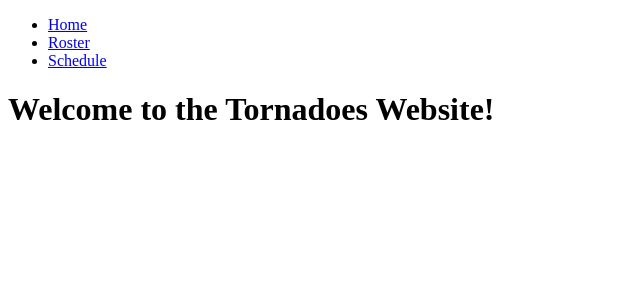
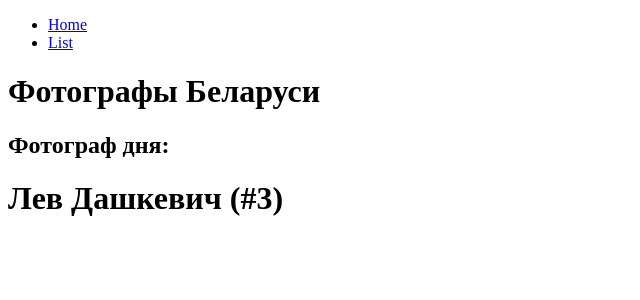
Before and after one commit to Blooife/rpi_laba2, a React (Create React App) app: page / in a window 1280 px wide. Shown: the top 300 px of the page, without its empty margins (0-640 px from the left). Built offline with nearby package versions, Linux system fonts and the light colour scheme.

Commit message:
beginning

```diff
--- a/src/App.js
+++ b/src/App.js
@@ -1,100 +1,88 @@
 //import './App.css';
 //import Home from "./pages/Home";
-import {BrowserRouter, RedirectFunction, Route, Routes,Link} from "react-router-dom";
+import {BrowserRouter, useParams, Route, Routes,Link} from "react-router-dom";
 //import NavigationBar from "./components/Navigation/NavigationBar";
 //import Architects from "./pages/Architects";
 //import Architect from "./pages/Architect";
 
-const PlayerAPI = {
-  players: [
-    { number: 1, name: "Ben Blocker", position: "G" },
-    { number: 2, name: "Dave Defender", position: "D" },
-    { number: 3, name: "Sam Sweeper", position: "D" },
-    { number: 4, name: "Matt Midfielder", position: "M" },
-    { number: 5, name: "William Winger", position: "M" },
-    { number: 6, name: "Fillipe Forward", position: "F" }
+const PhotographersAPI = {
+  photographers: [
+    { number: 1, name: "Антон Мотолько"},
+    { number: 2, name: "Бенедикт Генрик Тышкевич"},
+    { number: 3, name: "Лев Дашкевич"},
+    { number: 4, name: "Сергей Колтович"},
+    { number: 5, name: "Ян Булгак"},
+
   ],
-  all: function() { return this.players},
-  get: function(id) {
-    const isPlayer = p => p.number === id
-    return this.players.find(isPlayer)
-  }
+  all: function() { return this.photographers},
 }
 
-// The FullRoster iterates over all of the players and creates
-// a link to their profile page.
-const FullRoster = () => (
+
+function Card(){
+    const params = useParams();
+    const id = params.number;
+
+    const photographer = PhotographersAPI.photographers.find(p=>p.number == id);
+    if(photographer===undefined){
+    return <div>Sorry, but the photographer was not found</div>
+    }
+    return (
+    <div>
+      <h1>{photographer.name} (#{photographer.number})</h1>
+      <Link to='/List'>Вернуться к списку</Link>
+    </div>
+    );
+}
+
+const List = () => (
   <div>
     <ul>
       {
-        PlayerAPI.all().map(p => (
+        PhotographersAPI.all().map(p => (
           <li key={p.number}>
-            <Link to={`/roster/${p.number}`}>{p.name}</Link>
+            <Link to={`/list/${p.number}`}>{p.name}</Link>
           </li>
         ))
       }
     </ul>
   </div>
 )
+function getRandomInt(min, max) {
+  return Math.floor(Math.random() * (max - min) + min);
+}
 
-// The Player looks up the player using the number parsed from
-// the URL's pathname. If no player is found with the given
-// number, then a "player not found" message is displayed.
+function Home(){
+  let dayPh = getRandomInt(1,6);
+  const photographer = PhotographersAPI.photographers.find(p=>p.number == dayPh);
+  return (
+    <div>
+    <h1>Фотографы Беларуси</h1>
+    <h2>Фотограф дня: </h2>
 
-// The Roster component matches one of two different routes
-// depending on the full pathname
-
-const Schedule = () => (
     <div>
-    <ul>
-      <li>6/5 @ Evergreens</li>
-      <li>6/8 vs Kickers</li>
-      <li>6/14 @ United</li>
-    </ul>
+      <h1>{photographer.name} (#{photographer.number})</h1>
     </div>
-)
-function Player(props) {
-  return(
-    <div>
-      <h1>Player!</h1>
-      <Link to='/roster'>Back</Link>
   </div>
   );
-
 }
 
-const Home = () => (
-  <div>
-    <h1>Welcome to the Tornadoes Website!</h1>
-  </div>
-)
-
-// The Main component renders one of the three provided
-// Routes (provided that one matches). Both the /roster
-// and /schedule routes will match any pathname that starts
-// with /roster or /schedule. The / route will only match
-// when the pathname is exactly the string "/"
 const Main = () => (
   <main>
     <Routes>
-            <Route path="/roster" element={<FullRoster />} />
-            <Route path="/roster/:number" element={<Player number/>} />
-            <Route path="/schedule" element={<Schedule />} />
-            <Route path="/" element={<Home />}>
+            <Route path="/list" element={<List />} />
+            <Route path="/list/:number" element={<Card />} />
+            <Route path="*" element={<Home />}>
             </Route>
     </Routes>
   </main>
 )
 
-// The Header creates links that can be used to navigate
-// between routes.
 const Header = () => (
   <header>
   <nav>
     <ul>
       <li><Link to='/'>Home</Link></li>
-        <li><Link to='/roster'>Roster</Link></li>
-        <li><Link to='/schedule'>Schedule</Link></li>
+      <li><Link to='/list'>List</Link></li>
     </ul>
   </nav>
 </header>
```
Also changed, not shown: 1 other file (tests, documents, lock files or other folders). Lines whose indentation alone changed are shown as unchanged.
